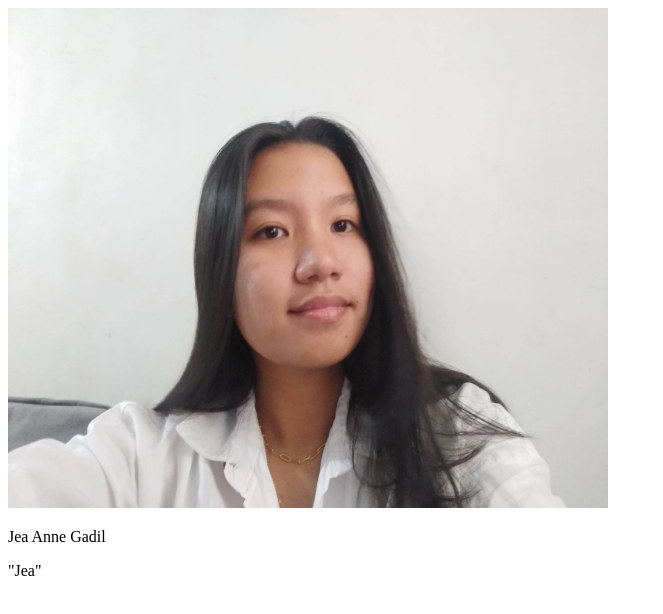
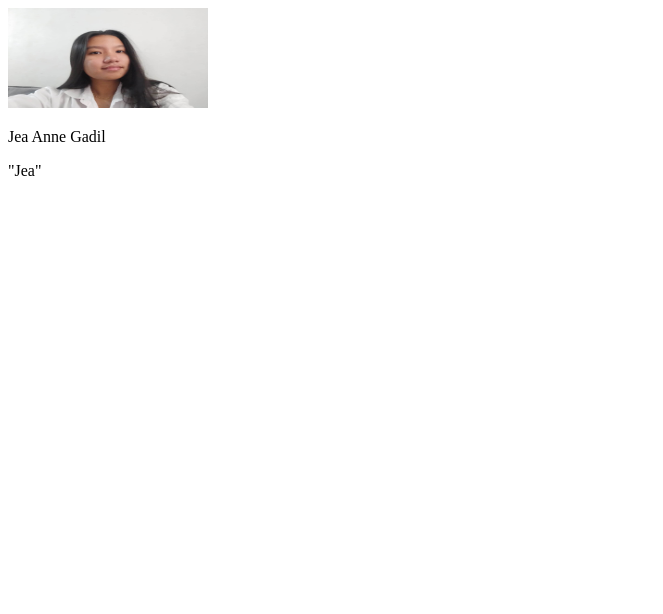
Before and after one commit to JeaAnne18/JeaAnne18.github.io, a plain HTML site: page index.html in a window 1280 px wide. Shown: the whole page, without its empty margins (0-663 px from the left). Drawn offline with Linux system fonts and the light colour scheme.

Commit message:
style: changed the size of the photo again

```diff
--- a/index.html
+++ b/index.html
@@ -4,7 +4,7 @@
       <title>My Website</TITLE>
       </head>
    <body>
-    <img src="my_img.jpg" alt="Jea Anne's Photo" style="width:600px;height:500px;">
+    <img src="my_img.jpg" alt="Jea Anne's Photo" style="width:200px;height:100px;">
       <p>Jea Anne Gadil</p>
       <p>"Jea"</p>
       </body>
```
